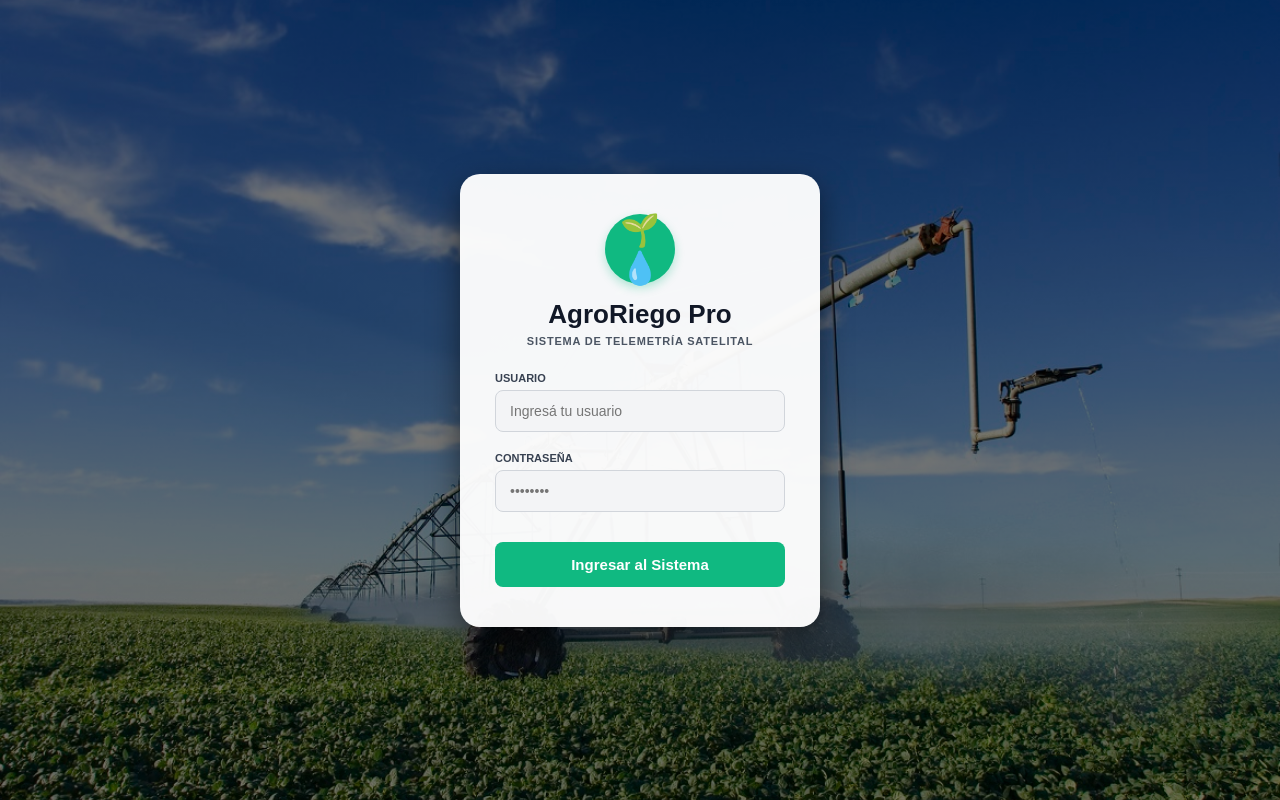
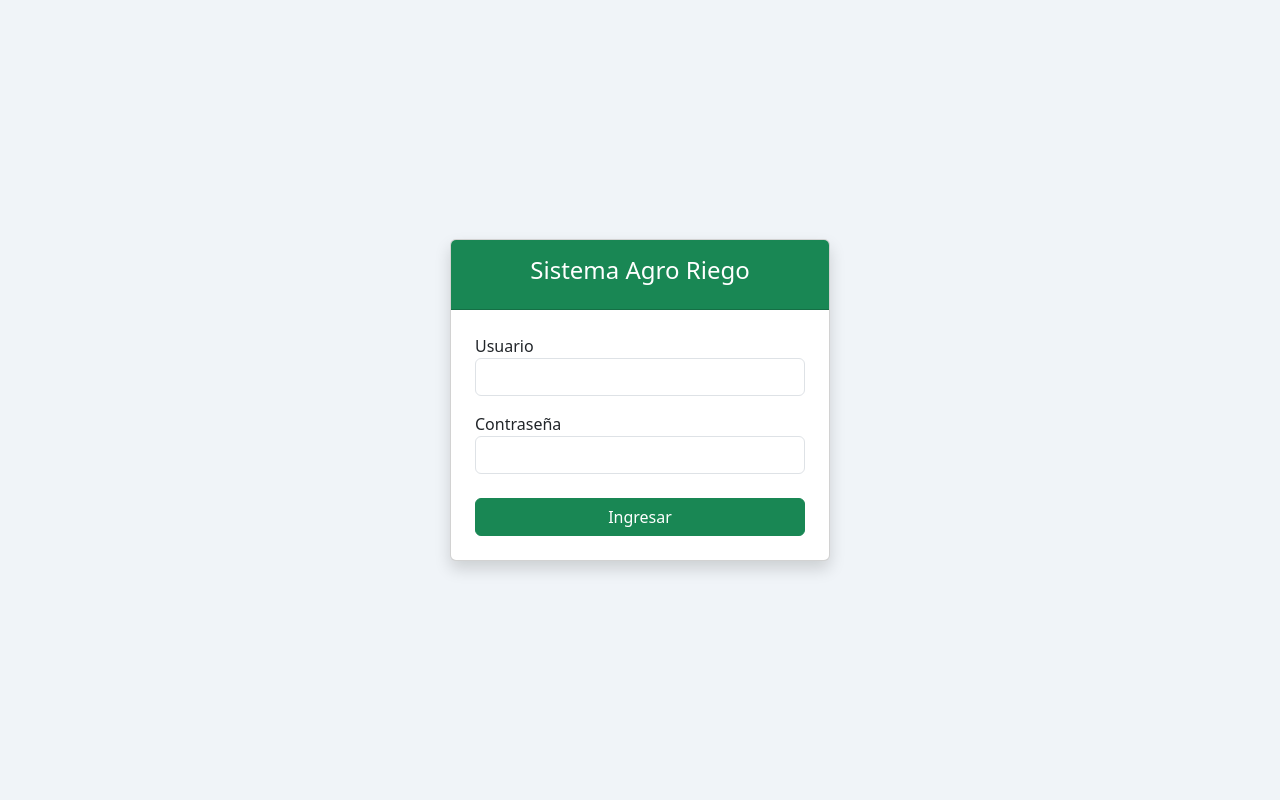
Before and after one commit to Agro-Cloud-Riego/Agro-Cloud-Riego, a Flask app: page /login in a window 1280 px wide. Run offline with Flask 3, Linux system fonts and the light colour scheme.

Commit message:
login.html

```diff
--- a/templates/login.html
+++ b/templates/login.html
@@ -3,86 +3,36 @@
 <head>
     <meta charset="UTF-8">
     <meta name="viewport" content="width=device-width, initial-scale=1.0">
-    <title>AgroRiego - Telemetría Satelital</title>
+    <title>Acceso - Agro Riego</title>
+    <link href="https://cdn.jsdelivr.net/npm/bootstrap@5.3.0/dist/css/bootstrap.min.css" rel="stylesheet">
     <style>
-        body {
-            /* Usamos la foto real del equipo pivot que pasaste como fondo de usuario */
-            background: linear-gradient(rgba(0, 0, 0, 0.55), rgba(0, 0, 0, 0.55)), url("{{ url_for('static', filename='Center-pivot-irrigation.jpg') }}") no-repeat center center fixed;
-            background-size: cover;
-            font-family: sans-serif;
-            display: flex;
-            justify-content: center;
-            align-items: center;
-            height: 100vh;
-            margin: 0;
-        }
-        .login-card {
-            background: rgba(255, 255, 255, 0.96);
-            padding: 40px 35px;
-            border-radius: 20px;
-            box-shadow: 0 12px 30px rgba(0,0,0,0.5);
-            width: 360px;
-            text-align: center;
-            box-sizing: border-box;
-        }
-        /* Círculo superior con el ícono de riego tecnológico */
-        .brand-icon {
-            background: #10b981;
-            color: white;
-            width: 70px;
-            height: 70px;
-            border-radius: 50%;
-            display: flex;
-            justify-content: center;
-            align-items: center;
-            font-size: 32px;
-            margin: 0 auto 15px auto;
-            box-shadow: 0 4px 10px rgba(16, 185, 129, 0.3);
-        }
-        h2 { margin: 0 0 5px 0; color: #111827; font-size: 26px; font-weight: bold; }
-
-        /* Subtítulo solicitado debajo de AgroRiego Pro */
-        .subtitle {
-            color: #4b5563;
-            font-size: 11px;
-            font-weight: bold;
-            margin-bottom: 25px;
-            text-transform: uppercase;
-            letter-spacing: 0.8px;
-        }
-
-        .input-group { text-align: left; margin-bottom: 20px; }
-        .input-group label { display: block; font-size: 11px; font-weight: bold; color: #374151; margin-bottom: 6px; text-transform: uppercase; }
-        input { width: 100%; padding: 12px 14px; background: #f3f4f6; border: 1px solid #d1d5db; color: #111827; border-radius: 8px; box-sizing: border-box; font-size: 14px; }
-        input:focus { outline: none; border-color: #10b981; background: #fff; }
-
-        button { width: 100%; padding: 14px; background: #10b981; border: none; border-radius: 8px; font-weight: bold; font-size: 15px; cursor: pointer; color: white; margin-top: 10px; transition: background 0.2s; }
-        button:hover { background: #059669; }
-
-        .error-msg { color: #dc2626; font-size: 13px; margin-bottom: 15px; background: #fee2e2; padding: 8px; border-radius: 6px; border: 1px solid #fca5a5; }
+        body { background-color: #f0f4f8; height: 100vh; display: flex; align-items: center; justify-content: center; }
+        .login-card { width: 100%; max-width: 380px; }
     </style>
 </head>
 <body>
     <div class="login-card">
-        <div class="brand-icon">🌱💧</div>
-        <h2>AgroRiego Pro</h2>
-        <div class="subtitle">Sistema de Telemetría Satelital</div>
-
+        <div class="card shadow">
+            <div class="card-header bg-success text-white text-center py-3">
+                <h4>Sistema Agro Riego</h4>
+            </div>
+            <div class="card-body p-4">
                 {% if error %}
-            <div class="error-msg">{{ error }}</div>
+                <div class="alert alert-danger">{{ error }}</div>
                 {% endif %}
-
                 <form method="POST">
-            <div class="input-group">
+                    <div class="mb-3">
                         <label>Usuario</label>
-                <input type="text" name="username" placeholder="Ingresá tu usuario" required>
+                        <input type="text" name="username" class="form-control" required>
                     </div>
-            <div class="input-group">
+                    <div class="mb-4">
                         <label>Contraseña</label>
-                <input type="password" name="password" placeholder="••••••••" required>
+                        <input type="password" name="password" class="form-control" required>
                     </div>
-            <button type="submit">Ingresar al Sistema</button>
+                    <button type="submit" class="btn btn-success w-100">Ingresar</button>
                 </form>
+            </div>
+        </div>
     </div>
 </body>
 </html>
```
Lines whose indentation alone changed are shown as unchanged.
